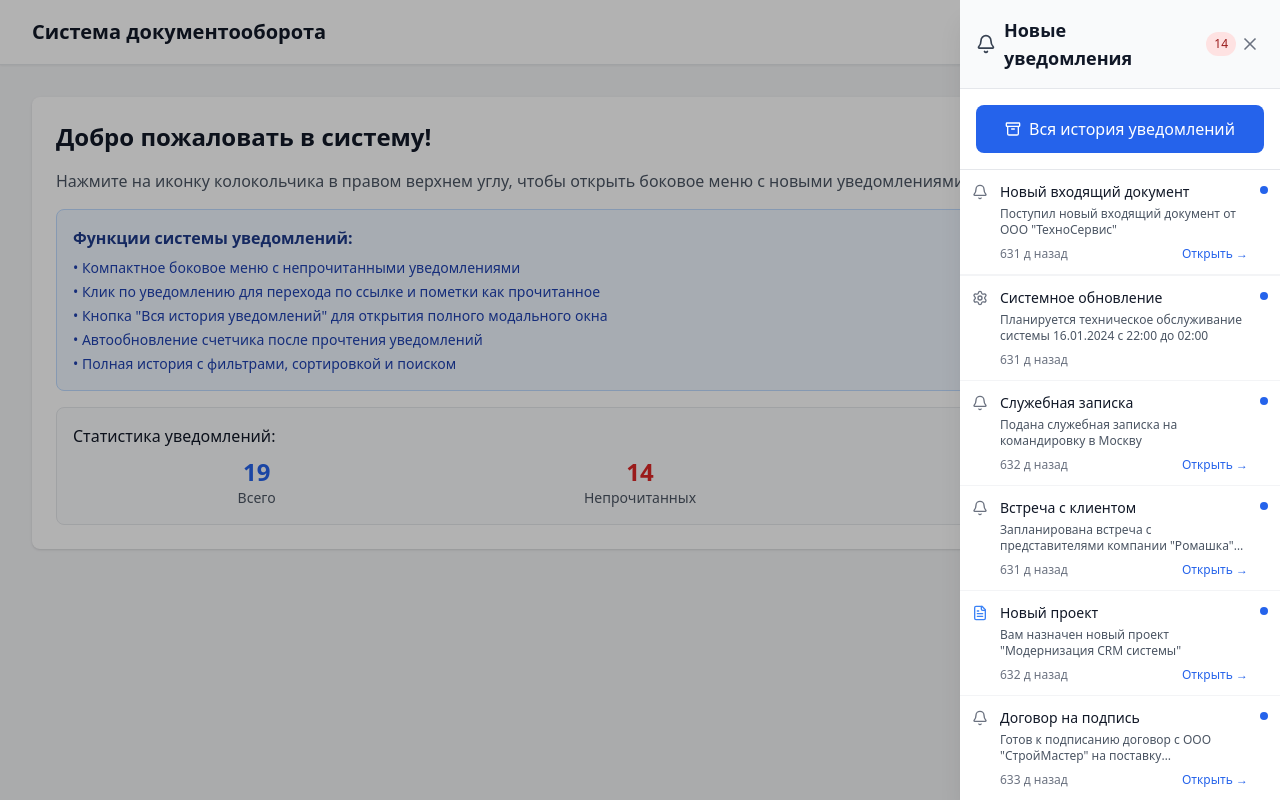
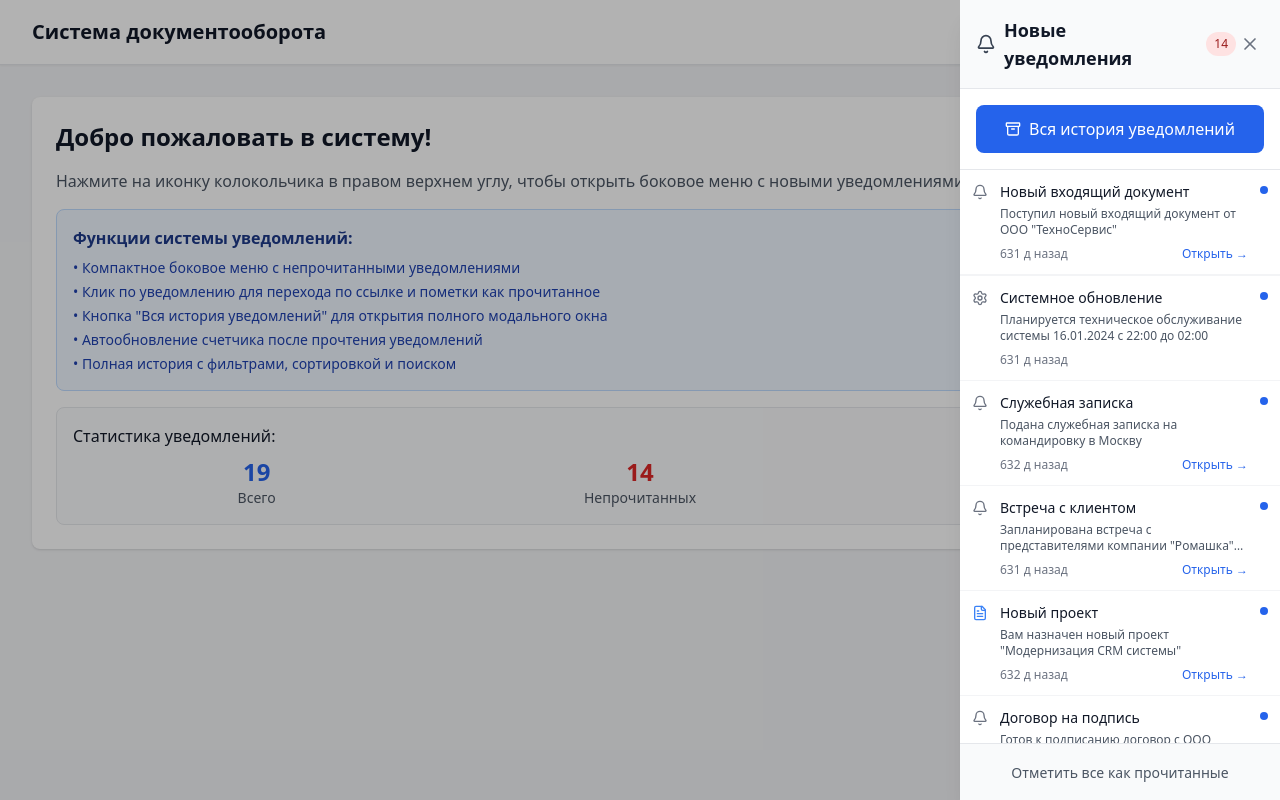
Before and after one commit to AzerQ/sed-notifications-frontend, a React app: page / in a window 1280 px wide. Both pictures are taken after a click on the button "14". Built offline with nearby package versions, Linux system fonts and the light colour scheme.

Commit message:
feat(Notifications): добавлен функционал отметки всех уведомлений как прочитанных и исправлена прокрутка уведомлений в боковом меню

```diff
--- a/src/NotificationsBar/NotificationCenter.tsx
+++ b/src/NotificationsBar/NotificationCenter.tsx
@@ -32,6 +32,12 @@ export const NotificationCenter: React.FC<NotificationCenterProps> = ({
     updateNotifications(updatedNotifications);
   };
 
+  const markAllAsRead = () => {
+    const updatedNotifications = notifications.map(notification => (
+        { ...notification, read: true }));
+    updateNotifications(updatedNotifications);
+  }
+
   const openSidebar = () => {
     setIsSidebarOpen(true);
   };
@@ -61,6 +67,7 @@ export const NotificationCenter: React.FC<NotificationCenterProps> = ({
       />
 
       <NotificationSidebar
+        markAllAsRead={markAllAsRead}
         isOpen={isSidebarOpen}
         onClose={closeSidebar}
         notifications={notifications}
--- a/src/NotificationsBar/NotificationSidebar.tsx
+++ b/src/NotificationsBar/NotificationSidebar.tsx
@@ -9,6 +9,7 @@ interface NotificationSidebarProps {
   notifications: InAppNotificationData[];
   onNotificationRead: (id: number) => void;
   onOpenFullHistory: () => void;
+  markAllAsRead: () => void; // Добавляем пропс для отметки всех как прочитанных
 }
 
 export const NotificationSidebar: React.FC<NotificationSidebarProps> = ({
@@ -16,9 +17,14 @@ export const NotificationSidebar: React.FC<NotificationSidebarProps> = ({
   onClose,
   notifications,
   onNotificationRead,
-  onOpenFullHistory
+  onOpenFullHistory,
+  markAllAsRead
 }) => {
   const unreadNotifications = notifications.filter(n => !n.read);
+
+  // Отладочная информация (можно удалить в продакшене)
+  console.log('Total notifications:', notifications.length);
+  console.log('Unread notifications:', unreadNotifications.length);
 
   useEffect(() => {
     const handleEscape = (event: KeyboardEvent) => {
@@ -55,11 +61,11 @@ export const NotificationSidebar: React.FC<NotificationSidebarProps> = ({
 
       {/* Sidebar */}
       <div className={`
-        fixed top-0 right-0 h-full w-80 bg-white shadow-xl transform transition-transform duration-300 ease-in-out
+        fixed top-0 right-0 h-full w-80 bg-white shadow-xl transform transition-transform duration-300 ease-in-out flex flex-col
         ${isOpen ? 'translate-x-0' : 'translate-x-full'}
       `}>
         {/* Header */}
-        <div className="flex items-center justify-between p-4 border-b border-gray-200 bg-gray-50">
+        <div className="flex items-center justify-between p-4 border-b border-gray-200 bg-gray-50 flex-shrink-0">
           <div className="flex items-center space-x-2">
             <Bell className="w-5 h-5 text-gray-700" />
             <h2 className="text-lg font-semibold text-gray-900">
@@ -81,7 +87,7 @@ export const NotificationSidebar: React.FC<NotificationSidebarProps> = ({
         </div>
 
         {/* Full History Button */}
-        <div className="p-4 border-b border-gray-200">
+        <div className="p-4 border-b border-gray-200 flex-shrink-0">
           <button
             onClick={handleFullHistoryClick}
             className="w-full flex items-center justify-center space-x-2 px-4 py-3 bg-blue-600 text-white rounded-lg hover:bg-blue-700 transition-colors"
@@ -92,9 +98,9 @@ export const NotificationSidebar: React.FC<NotificationSidebarProps> = ({
         </div>
 
         {/* Notifications List */}
-        <div className="flex-1 overflow-y-auto">
+        <div className="flex-1 overflow-y-auto min-h-0 scrollbar-thin">
           {unreadNotifications.length === 0 ? (
-            <div className="flex flex-col items-center justify-center h-64 text-center px-4">
+            <div className="flex flex-col items-center justify-center h-full text-center px-4 py-8">
               <div className="w-16 h-16 bg-gray-100 rounded-full flex items-center justify-center mb-4">
                 <Bell className="w-8 h-8 text-gray-400" />
               </div>
@@ -120,10 +126,10 @@ export const NotificationSidebar: React.FC<NotificationSidebarProps> = ({
 
         {/* Footer */}
         {unreadNotifications.length > 0 && (
-          <div className="p-4 border-t border-gray-200 bg-gray-50">
+          <div className="p-4 border-t border-gray-200 bg-gray-50 flex-shrink-0">
             <button
               onClick={() => {
-                unreadNotifications.forEach(n => onNotificationRead(n.id));
+                markAllAsRead();
               }}
               className="w-full text-sm text-gray-600 hover:text-gray-800 transition-colors"
             >
--- a/src/index.css
+++ b/src/index.css
@@ -10,4 +10,26 @@
     -webkit-line-clamp: 2;
     line-clamp: 2;
   }
+
+  .scrollbar-thin {
+    scrollbar-width: thin;
+    scrollbar-color: rgba(156, 163, 175, 0.5) transparent;
+  }
+
+  .scrollbar-thin::-webkit-scrollbar {
+    width: 6px;
+  }
+
+  .scrollbar-thin::-webkit-scrollbar-track {
+    background: transparent;
+  }
+
+  .scrollbar-thin::-webkit-scrollbar-thumb {
+    background-color: rgba(156, 163, 175, 0.5);
+    border-radius: 3px;
+  }
+
+  .scrollbar-thin::-webkit-scrollbar-thumb:hover {
+    background-color: rgba(156, 163, 175, 0.7);
+  }
 }
```
